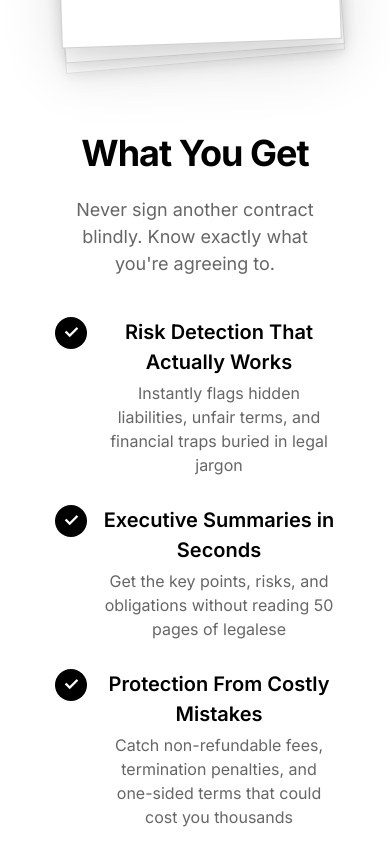
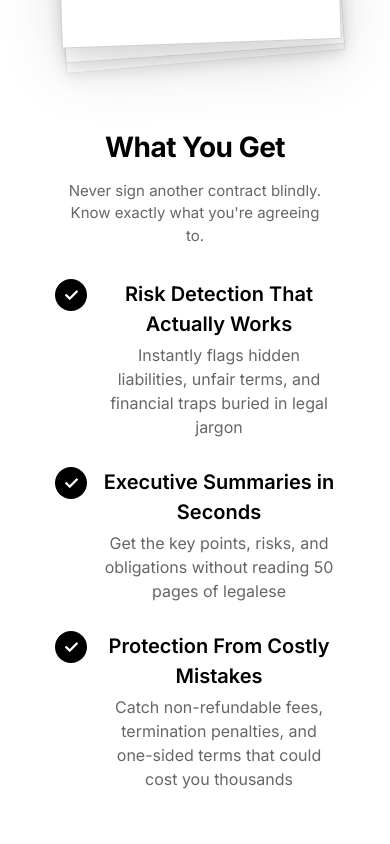
Before and after one commit to daniel-ronai/clauso, a Next.js app: page / in a window 390 px wide. Shown: the part 1360-2204 px from the top of the page. Built offline with nearby package versions, Linux system fonts and the light colour scheme; no server answers.

Commit message:
feat(frontend): enchancement 12

```diff
--- a/app/globals.css
+++ b/app/globals.css
@@ -1361,31 +1361,96 @@ p {
 
 @media (max-width: 768px) {
   .safety-section {
-            padding: 60px 20px;
+    min-height: auto;
+    padding: 40px 16px;
   }
 
   .contract-section-header {
-            font-size: 36px;
+    font-size: 32px;
+    letter-spacing: -0.5px;
+    margin-bottom: 12px;
   }
 
   .contract-section-subheader {
-            font-size: 18px;
-            margin-bottom: 40px;
+    font-size: 16px;
+    margin-bottom: 32px;
+    line-height: 1.5;
+    padding: 0 8px;
   }
 
   .safety-grid {
     grid-template-columns: 1fr;
-            gap: 24px;
+    gap: 20px;
+    margin-bottom: 40px;
   }
 
   .safety-card {
-            padding: 24px;
+    padding: 24px 20px;
+  }
+
+  .safety-card-title {
+    font-size: 18px;
+  }
+
+  .safety-card-description {
+    font-size: 15px;
+    line-height: 1.5;
+  }
+
+  .safety-example {
+    padding: 14px;
+  }
+
+  .example-text {
+    font-size: 13px;
   }
 
   .safety-badge {
     flex-direction: column;
     text-align: center;
-            padding: 20px;
+    padding: 20px 16px;
+  }
+}
+
+@media (max-width: 480px) {
+  .safety-section {
+    padding: 32px 12px;
+  }
+
+  .contract-section-header {
+    font-size: 28px;
+  }
+
+  .contract-section-subheader {
+    font-size: 15px;
+  }
+
+  .safety-card {
+    padding: 20px 16px;
+    border-radius: 10px;
+  }
+
+  .safety-card-title {
+    font-size: 17px;
+    margin-bottom: 10px;
+  }
+
+  .safety-card-description {
+    font-size: 14px;
+    margin-bottom: 16px;
+  }
+
+  .safety-example {
+    padding: 12px;
+    border-radius: 4px;
+  }
+
+  .example-label {
+    font-size: 11px;
+  }
+
+  .example-text {
+    font-size: 12px;
   }
 }
 
```
Lines whose indentation alone changed are shown as unchanged.
